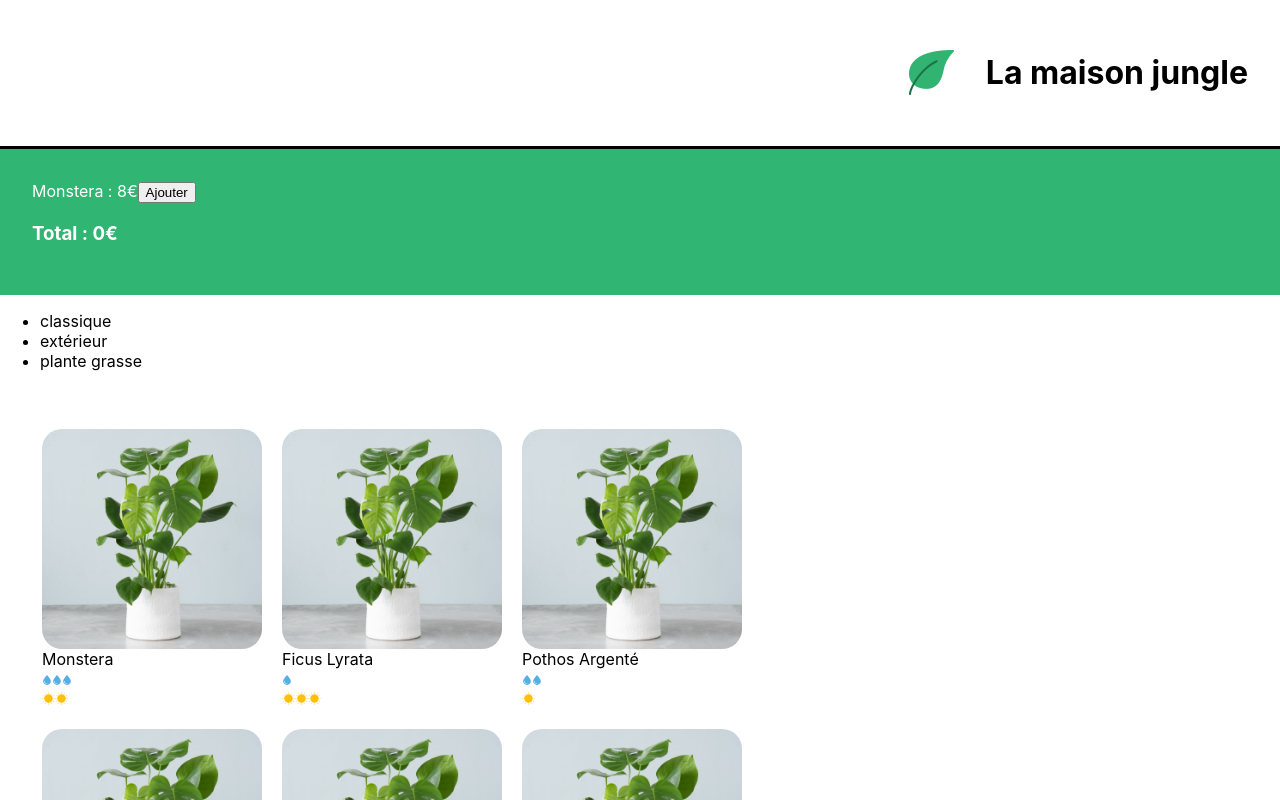
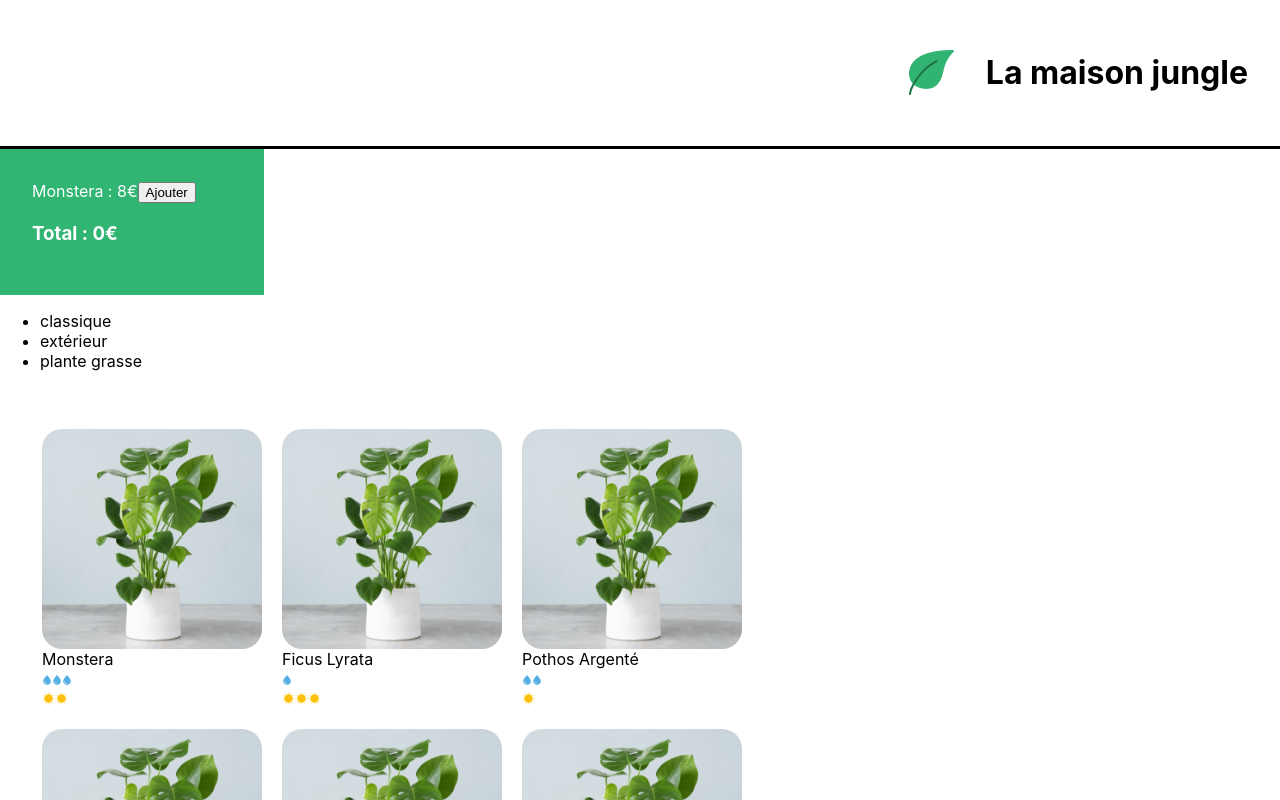
Before and after one commit to AlaskanMute/la-maison-jungle, a React (Create React App) app: page / in a window 1280 px wide. Shown: the top 800 px of the page. Built offline with nearby package versions, Linux system fonts and the light colour scheme.

Commit message:
add css to Cart.css

```diff
--- a/src/styles/Cart.css
+++ b/src/styles/Cart.css
@@ -1,7 +1,36 @@
 /* Cart.css */
 
 .lmj-cart {
-    padding: 32px;
-    color: white;
-    background-color: #31b572;
+	color: white;
+	background-color: #31b572;
+	padding: 32px;
+	display: flex;
+	flex-direction: column;
+	justify-content: flex-start;
+	width: 200px;
 }
+
+.lmj-cart-add-button {
+	margin-left: 32px;
+	cursor: pointer;
+}
+
+.lmj-cart-toggle-button {
+	background: none;
+	outline: none;
+	border: none;
+	font-weight: 600;
+	cursor: pointer;
+	align-self: self-start;
+	padding: 0;
+	color: white;
+}
+
+.lmj-cart-closed {
+	padding: 32px;
+	width: 200px;
+}
+
+.lmj-cart-closed > button {
+	color: black;
+}
```
